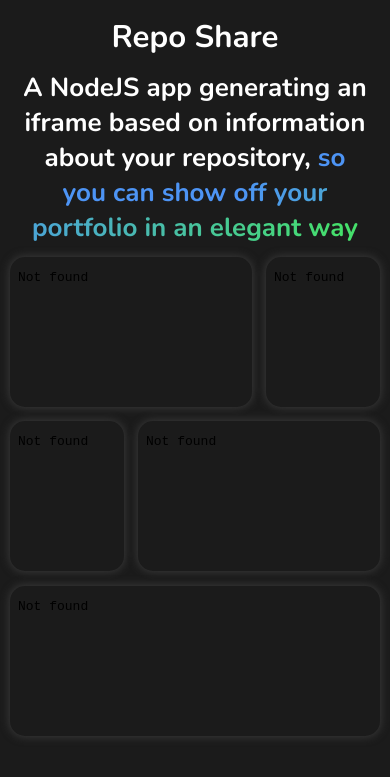
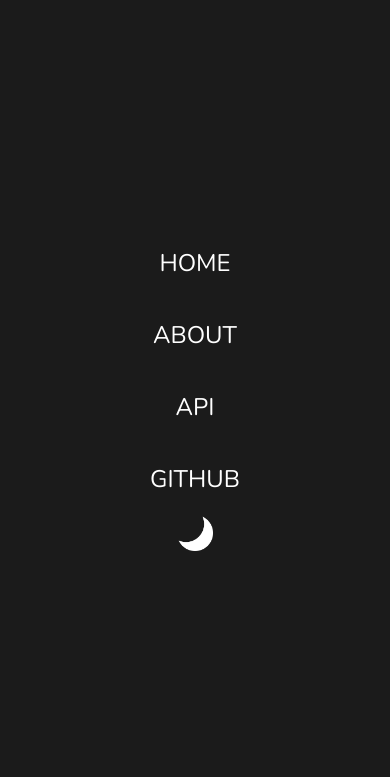
Before and after one commit to Cimlah/Repo-Share, a website: page public/html/index.pug in a window 390 px wide. Both pictures are taken after a click on the picture 366 px from the left and 18 px from the top of the page. Shown: the part 33-810 px from the top of the page. Drawn offline with nearby package versions, Linux system fonts and the light colour scheme; files that its build step writes are made by us from their sources.

Commit message:
Got rid of mobile menu delay

```diff
--- a/public/css/animations.css
+++ b/public/css/animations.css
@@ -8,6 +8,10 @@
 
 .nav-animation {
 	animation: navAnim 3s ease-out 4.5s 1 normal forwards;
+}
+
+.mobile-menu-anim {
+	animation: slide-in1 1.5s ease 0s 1 normal forwards;
 }
 
 .hover-animation:hover {
--- a/public/html/index.pug
+++ b/public/html/index.pug
@@ -50,7 +50,7 @@
                 iframe.example-iframe.iframe4(src="/gh/raspberrypi/linux", frameborder="0")
                 iframe.example-iframe.iframe5(src="/gh/spacedriveapp/spacedrive", frameborder="0")
 
-        section.nav-mobile-menu.content-animation(style="display: none;")
+        section.nav-mobile-menu.mobile-menu-anim(style="display: none;")
             .links
                 .nav-element.hover-animation
                     a(href="") HOME
```
